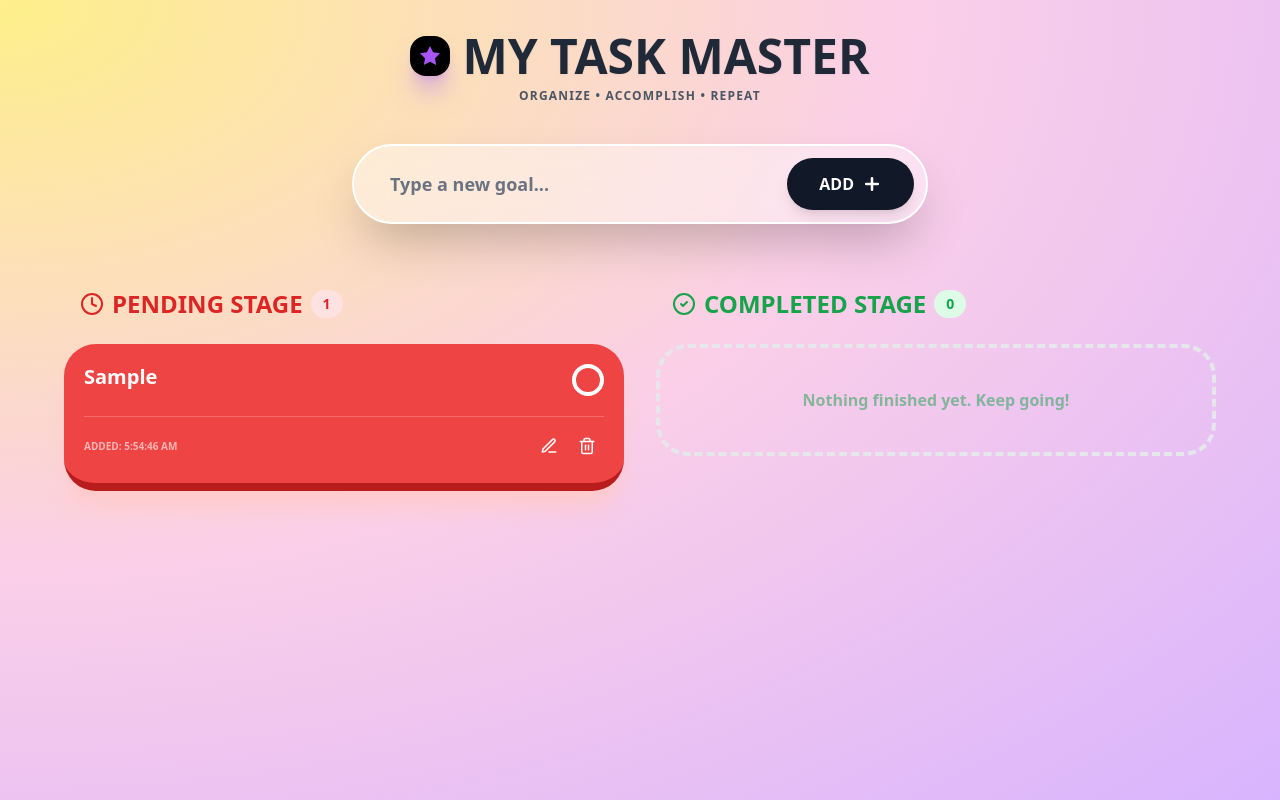
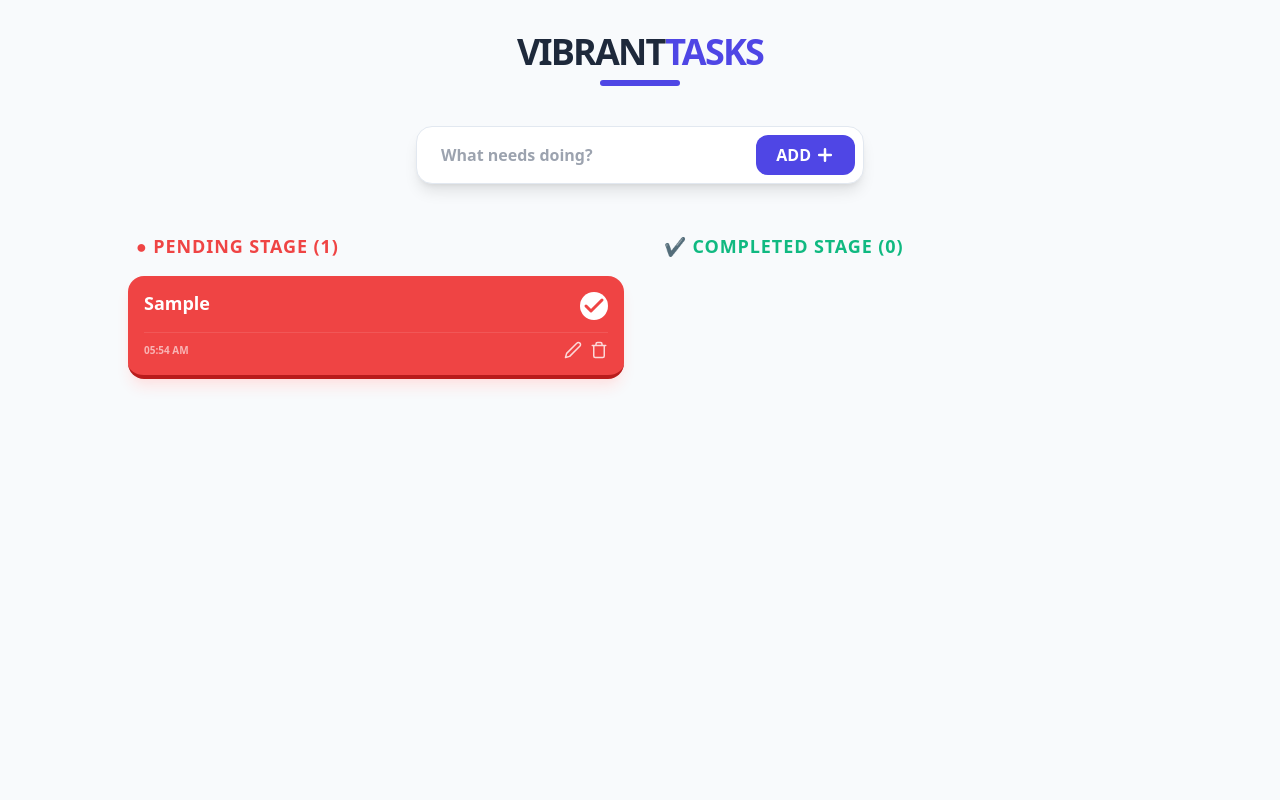
Before and after one commit to Madhesh-TOTCI/To-Do, a React (Create React App) app in the folder frontend/: page / in a window 1280 px wide. Both pictures are taken after typing "Sample" into the empty fields and a click on the button "ADD". Built offline with nearby package versions, Linux system fonts and the light colour scheme; the HTML template or start-up script is replaced by a standard one.

Commit message:
Update App.js

```diff
--- a/frontend/src/App.js
+++ b/frontend/src/App.js
@@ -1,5 +1,18 @@
 import React, { useState, useEffect } from 'react';
-import { CheckSquare, ListTodo, Trash2, Plus, Edit3, Save, X, Clock, CheckCircle2 } from 'lucide-react';
+
+// --- Build-Safe Icons (Direct SVG) ---
+const CheckIcon = () => (
+  <svg width="24" height="24" viewBox="0 0 24 24" fill="none" stroke="currentColor" strokeWidth="3" strokeLinecap="round" strokeLinejoin="round"><path d="M20 6 9 17l-5-5"/></svg>
+);
+const TrashIcon = () => (
+  <svg width="18" height="18" viewBox="0 0 24 24" fill="none" stroke="currentColor" strokeWidth="2" strokeLinecap="round" strokeLinejoin="round"><path d="M3 6h18m-2 0v14c0 1-1 2-2 2H7c-1 0-2-1-2-2V6m3 0V4c0-1 1-2 2-2h4c1 0 2 1 2 2v2"/></svg>
+);
+const EditIcon = () => (
+  <svg width="18" height="18" viewBox="0 0 24 24" fill="none" stroke="currentColor" strokeWidth="2" strokeLinecap="round" strokeLinejoin="round"><path d="M17 3a2.85 2.83 0 1 1 4 4L7.5 20.5 2 22l1.5-5.5Z"/></svg>
+);
+const PlusIcon = () => (
+  <svg width="20" height="20" viewBox="0 0 24 24" fill="none" stroke="currentColor" strokeWidth="3" strokeLinecap="round" strokeLinejoin="round"><path d="M12 5v14m-7-7h14"/></svg>
+);
 
 function App() {
   const [tasks, setTasks] = useState([]);
@@ -7,10 +20,16 @@ function App() {
   const [editingId, setEditingId] = useState(null);
   const [editValue, setEditValue] = useState('');
 
-  // Save/Load from LocalStorage (No Backend needed!)
+  // LocalStorage logic
   useEffect(() => {
     const saved = localStorage.getItem('vibrant-tasks');
-    if (saved) setTasks(JSON.parse(saved));
+    if (saved) {
+      try {
+        setTasks(JSON.parse(saved));
+      } catch (e) {
+        setTasks([]);
+      }
+    }
   }, []);
 
   useEffect(() => {
@@ -24,7 +43,7 @@ function App() {
       id: Date.now(),
       title: title.trim(),
       completed: false,
-      createdAt: new Date().toLocaleTimeString()
+      createdAt: new Date().toLocaleTimeString([], { hour: '2-digit', minute: '2-digit' })
     };
     setTasks([newTask, ...tasks]);
     setTitle('');
@@ -52,113 +71,97 @@ function App() {
   const completedTasks = tasks.filter(t => t.completed);
 
   return (
-    <div className="min-h-screen bg-[radial-gradient(ellipse_at_top_left,_var(--tw-gradient-stops))] from-yellow-200 via-pink-200 to-purple-300 p-4 md:p-8 font-sans transition-all">
-      <div className="max-w-6xl mx-auto">
+    <div className="min-h-screen bg-slate-50 p-4 md:p-8 font-sans">
+      <div className="max-w-5xl mx-auto">
 
-        {/* Header */}
         <header className="mb-10 text-center">
-          <h1 className="text-5xl font-black text-gray-800 drop-shadow-sm mb-2 flex items-center justify-center gap-3">
-             <div className="bg-black p-2 rounded-2xl shadow-xl shadow-purple-400/50"><SparkleIcon /></div>
-             MY TASK MASTER
+          <h1 className="text-4xl font-black text-slate-800 tracking-tighter">
+            VIBRANT<span className="text-indigo-600">TASKS</span>
           </h1>
-          <p className="text-gray-600 font-bold tracking-widest uppercase text-xs">Organize • Accomplish • Repeat</p>
+          <div className="h-1.5 w-20 bg-indigo-600 mx-auto mt-2 rounded-full"></div>
         </header>
 
-        {/* Input Area */}
-        <form onSubmit={handleAddTask} className="max-w-xl mx-auto mb-16 relative">
-          <div className="flex gap-3 bg-white/40 p-3 rounded-[2.5rem] backdrop-blur-xl border-2 border-white shadow-2xl">
+        <form onSubmit={handleAddTask} className="max-w-md mx-auto mb-12">
+          <div className="flex gap-2 bg-white p-2 rounded-2xl shadow-lg border border-slate-200">
             <input
-              className="flex-1 bg-transparent px-6 py-3 outline-none text-gray-800 font-bold placeholder:text-gray-500 text-lg"
-              placeholder="Type a new goal..."
+              className="flex-1 bg-transparent px-4 py-2 outline-none text-slate-800 font-semibold"
+              placeholder="What needs doing?"
               value={title}
               onChange={(e) => setTitle(e.target.value)}
             />
-            <button className="bg-gray-900 hover:bg-black text-white px-8 rounded-full font-black shadow-lg transition-all active:scale-90 flex items-center gap-2">
-              ADD <Plus size={20} strokeWidth={3} />
+            <button className="bg-indigo-600 hover:bg-indigo-700 text-white px-5 py-2 rounded-xl font-bold transition-all active:scale-95 flex items-center gap-1">
+              ADD <PlusIcon />
             </button>
           </div>
         </form>
 
-        {/* Board Layout */}
-        <div className="grid md:grid-cols-2 gap-8 items-start">
+        <div className="grid md:grid-cols-2 gap-8">
 
-          {/* COLUMN 1: PENDING */}
-          <section className="space-y-6">
-            <div className="flex items-center justify-between px-4">
-              <h2 className="text-2xl font-black text-red-600 flex items-center gap-2">
-                <Clock /> PENDING STAGE <span className="bg-red-100 px-3 py-1 rounded-full text-sm">{pendingTasks.length}</span>
-              </h2>
-            </div>
+          {/* PENDING COLUMN */}
+          <div className="space-y-4">
+            <h2 className="text-lg font-black text-red-500 flex items-center gap-2 px-2 uppercase tracking-wider">
+              ● Pending Stage ({pendingTasks.length})
+            </h2>
 
-            <div className="space-y-4">
+            <div className="space-y-3">
               {pendingTasks.map(task => (
-                <div key={task.id} className="bg-red-500 text-white p-5 rounded-[2rem] shadow-xl shadow-red-200 border-b-8 border-red-700 flex flex-col gap-3 group animate-in slide-in-from-left duration-300">
+                <div key={task.id} className="bg-red-500 rounded-2xl p-4 shadow-lg shadow-red-100 border-b-4 border-red-700 transition-all">
                   {editingId === task.id ? (
                     <div className="flex gap-2">
                       <input
-                        className="flex-1 bg-white/20 rounded-xl px-4 py-1 text-white placeholder:text-red-200 outline-none border-2 border-white/50 font-bold"
+                        className="flex-1 bg-white/20 rounded-lg px-3 py-1 text-white outline-none border border-white/40 font-bold"
                         value={editValue}
                         onChange={(e) => setEditValue(e.target.value)}
                         autoFocus
                       />
-                      <button onClick={() => saveEdit(task.id)} className="bg-white text-red-600 p-2 rounded-xl hover:bg-green-50"><Save size={20} /></button>
-                      <button onClick={() => setEditingId(null)} className="bg-white/20 p-2 rounded-xl"><X size={20} /></button>
+                      <button onClick={() => saveEdit(task.id)} className="bg-white text-red-600 px-3 rounded-lg text-xs font-black">SAVE</button>
                     </div>
                   ) : (
-                    <>
+                    <div className="flex flex-col gap-3">
                       <div className="flex justify-between items-start">
-                        <span className="text-xl font-bold leading-tight">{task.title}</span>
-                        <input
-                           type="checkbox"
-                           checked={task.completed}
-                           onChange={() => handleToggleTask(task.id)}
-                           className="w-8 h-8 rounded-full border-4 border-white appearance-none checked:bg-white cursor-pointer transition-all hover:scale-110"
-                        />
+                        <span className="text-lg font-bold text-white leading-tight">{task.title}</span>
+                        <button
+                         onClick={() => handleToggleTask(task.id)}
+                         className="w-7 h-7 bg-white rounded-full flex items-center justify-center text-red-500 hover:scale-110 transition-transform"
+                        >
+                          <CheckIcon />
+                        </button>
                       </div>
-                      <div className="flex items-center justify-between mt-2 pt-3 border-t border-white/20">
-                        <span className="text-[10px] font-black opacity-60">ADDED: {task.createdAt}</span>
-                        <div className="flex gap-1">
-                          <button onClick={() => startEdit(task)} className="p-2 hover:bg-white/20 rounded-lg transition-colors"><Edit3 size={18} /></button>
-                          <button onClick={() => handleDeleteTask(task.id)} className="p-2 hover:bg-white/20 rounded-lg transition-colors"><Trash2 size={18} /></button>
+                      <div className="flex items-center justify-between pt-2 border-t border-white/10">
+                        <span className="text-[10px] font-bold text-white/60">{task.createdAt}</span>
+                        <div className="flex gap-2">
+                          <button onClick={() => startEdit(task)} className="text-white/80 hover:text-white"><EditIcon /></button>
+                          <button onClick={() => handleDeleteTask(task.id)} className="text-white/80 hover:text-white"><TrashIcon /></button>
                         </div>
                       </div>
-                    </>
+                    </div>
                   )}
                 </div>
               ))}
-              {pendingTasks.length === 0 && <EmptyState color="red" text="No pending work! Take a break." />}
             </div>
-          </section>
+          </div>
 
-          {/* COLUMN 2: COMPLETED */}
-          <section className="space-y-6">
-            <div className="flex items-center justify-between px-4">
-              <h2 className="text-2xl font-black text-green-600 flex items-center gap-2">
-                <CheckCircle2 /> COMPLETED STAGE <span className="bg-green-100 px-3 py-1 rounded-full text-sm">{completedTasks.length}</span>
-              </h2>
-            </div>
+          {/* COMPLETED COLUMN */}
+          <div className="space-y-4">
+            <h2 className="text-lg font-black text-emerald-500 flex items-center gap-2 px-2 uppercase tracking-wider">
+              ✔ Completed Stage ({completedTasks.length})
+            </h2>
 
-            <div className="space-y-4">
+            <div className="space-y-3">
               {completedTasks.map(task => (
-                <div key={task.id} className="bg-green-500 text-white p-5 rounded-[2rem] shadow-xl shadow-green-200 border-b-8 border-green-700 flex flex-col gap-3 animate-in fade-in zoom-in duration-500">
+                <div key={task.id} className="bg-emerald-500 rounded-2xl p-4 shadow-lg shadow-emerald-100 border-b-4 border-emerald-700 opacity-90">
                   <div className="flex justify-between items-start">
-                    <span className="text-xl font-bold italic line-through opacity-80">{task.title}</span>
-                    <button
-                      onClick={() => handleToggleTask(task.id)}
-                      className="w-8 h-8 bg-white rounded-full flex items-center justify-center text-green-600"
-                    >
-                      <CheckCircle2 size={24} strokeWidth={3} />
-                    </button>
+                    <span className="text-lg font-bold text-white line-through opacity-70 italic">{task.title}</span>
+                    <button onClick={() => handleToggleTask(task.id)} className="text-white"><CheckIcon /></button>
                   </div>
-                  <div className="flex items-center justify-between mt-2 pt-3 border-t border-white/20">
-                    <span className="text-[10px] font-black opacity-60">COMPLETED! 🏆</span>
-                    <button onClick={() => handleDeleteTask(task.id)} className="p-2 hover:bg-white/20 rounded-lg transition-colors"><Trash2 size={18} /></button>
+                  <div className="flex justify-between mt-3 pt-2 border-t border-white/10">
+                    <span className="text-[10px] font-bold text-white/50">COMPLETED!</span>
+                    <button onClick={() => handleDeleteTask(task.id)} className="text-white/80 hover:text-white"><TrashIcon /></button>
                   </div>
                 </div>
               ))}
-              {completedTasks.length === 0 && <EmptyState color="green" text="Nothing finished yet. Keep going!" />}
             </div>
-          </section>
+          </div>
 
         </div>
       </div>
@@ -166,17 +169,4 @@ function App() {
   );
 }
 
-// Sub-components for cleaner code
-const SparkleIcon = () => (
-  <svg width="24" height="24" viewBox="0 0 24 24" fill="none" xmlns="http://www.w3.org/2000/svg">
-    <path d="M12 2L15.09 8.26L22 9.27L17 14.14L18.18 21.02L12 17.77L5.82 21.02L7 14.14L2 9.27L8.91 8.26L12 2Z" fill="#A855F7" />
-  </svg>
-);
-
-const EmptyState = ({ color, text }) => (
-  <div className={`text-center py-10 rounded-[2rem] border-4 border-dashed border-${color}-400/30`}>
-    <p className={`text-${color}-600 font-bold opacity-50`}>{text}</p>
-  </div>
-);
-
 export default App;
```
